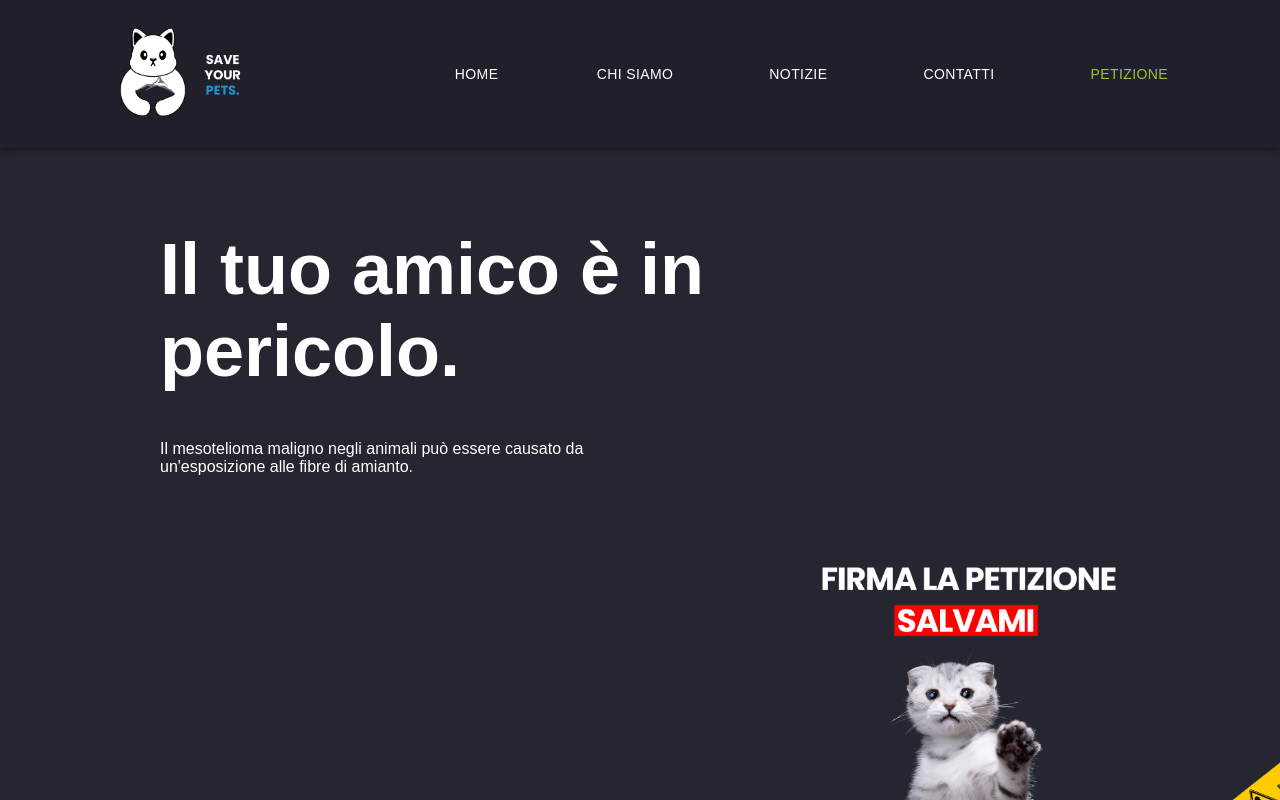
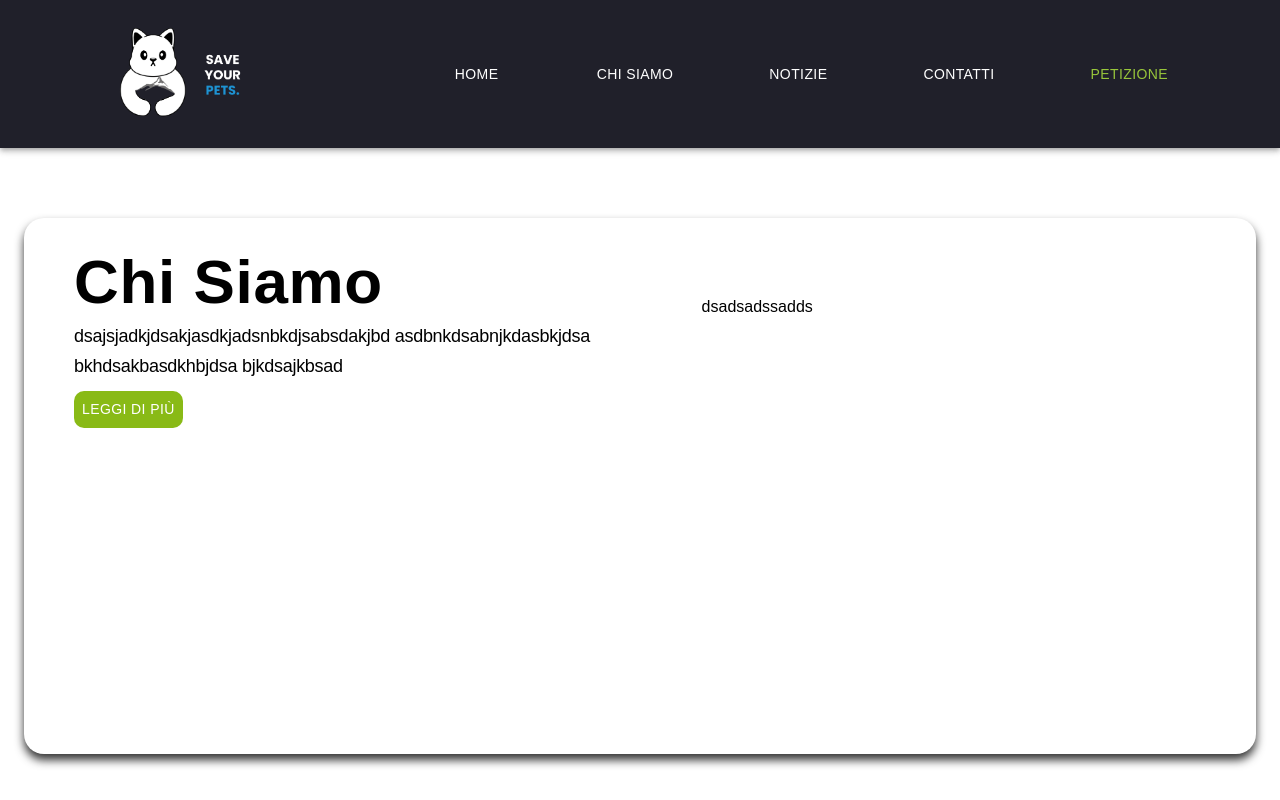
Before and after one commit to Matteh15/beigua-react, a React (Create React App) app: page / in a window 1280 px wide. Shown: the top 800 px of the page. Built offline with nearby package versions, Linux system fonts and the light colour scheme.

Commit message:
sistemato no redenre ChiSiamo

```diff
--- a/src/App.js
+++ b/src/App.js
@@ -5,6 +5,7 @@ import GlobalStyle from "./components/GlobalStyle";
 import Navbar from "./components/Navbar";
 import HomePage from "./components/HomePage";
 import Article from "./components/Article";
+import ChiSiamo from "./components/ChiSiamo";
 
 import { Container } from "@mui/material";
 import { Footer } from "./components/Footer";
@@ -14,8 +15,7 @@ const App = () => {
     <>
       <GlobalStyle />
       <Navbar />
-      <HomePage />
-      <Article />
+      <ChiSiamo />
       <Footer />
     </>
   );
--- a/src/components/ChiSiamo.js
+++ b/src/components/ChiSiamo.js
@@ -10,7 +10,7 @@ import { BrowserView, MobileView } from "react-device-detect";
 import ButtonGreen from "./ButtonGreen";
 
 const ChiSiamo = () => {
-    return(
+  return (
     <>
       <Container
         maxWidth="100%"
@@ -20,13 +20,12 @@ const ChiSiamo = () => {
           alignItems: "center",
         }}
       >
-
         <BoxStyled>
           <Testo>
             <h2
               style={{
                 alignItems: "left",
-                            fontFamily: 'Poppins',
+                fontFamily: "Poppins",
                 fontStyle: "normal",
                 fontWeight: "600",
                 fontSize: "62px",
@@ -35,9 +34,8 @@ const ChiSiamo = () => {
                 color: "#000000",
               }}
             >
-                    Chi ChiSiamo
+              Chi Siamo
             </h2>
-                        <br></br>
 
             <p
               style={{
@@ -49,33 +47,16 @@ const ChiSiamo = () => {
                 color: "#000000",
               }}
             >
-                    dsajsjadkjdsakjasdkjadsnbkdjsabsdakjbd
-                    asdbnkdsabnjkdasbkjdsa
-                    bkhdsakbasdkhbjdsa
-                    bjkdsajkbsad
+              dsajsjadkjdsakjasdkjadsnbkdjsabsdakjbd asdbnkdsabnjkdasbkjdsa
+              bkhdsakbasdkhbjdsa bjkdsajkbsad
             </p>
 
             <ButtonGreen style={{ marginBottom: "3rem" }}>
               Leggi di pi&ugrave;
             </ButtonGreen>
-
           </Testo>
-                <ContenitoreImmagine>
-                    dsadsadssadds
-                </ContenitoreImmagine>
-
+          <ContenitoreImmagine>dsadsadssadds</ContenitoreImmagine>
         </BoxStyled>
-
-
-        </Container>
-
-        <Container maxWidth="100%" style={{ backgroundColor: "#20202A" }}>
-            <div>
-            <H1ChiSiamo>Casi tra gli animali</H1ChiSiamo>
-            </div>
-            <div>
-
-            </div>
       </Container>
     </>
   );
@@ -88,34 +69,33 @@ const H1ChiSiamo = styled.h1`
 `;
 
 const Testo = styled.div`
-    margin:auto;
-    margin-top:25px;
-    margin-left:50px;
+  margin: auto;
+  margin-top: 25px;
+  margin-left: 50px;
 `;
 
 const ContenitoreImmagine = styled.div`
-    margin:auto;
-    width:80%;
+  margin: auto;
+  width: 80%;
   height: 70%;
-
 `;
 
-const BoxStyled = styled.Box`
-    display:grid;
+const BoxStyled = styled(Box)`
+  display: grid;
   grid-template-columns: 50% 50%;
   justify-content: space-between;
   align-items: center;
-    background-color: #FFFFFF;
+  background-color: #ffffff;
   border-radius: 20px;
   box-shadow: 0px 6px 10px rgba(0, 0, 0, 0.8);
   width: 1269px;
   height: 536px;
-    margin:auto;
-    margin-top:70px;
-    margin-bottom:70px;
+  margin: auto;
+  margin-top: 70px;
+  margin-bottom: 70px;
 
   @media screen and (max-width: 767px) {
-        display:grid;
+    display: grid;
     grid-template-columns: 80%;
   }
 `;
```
Lines whose indentation alone changed are shown as unchanged.
